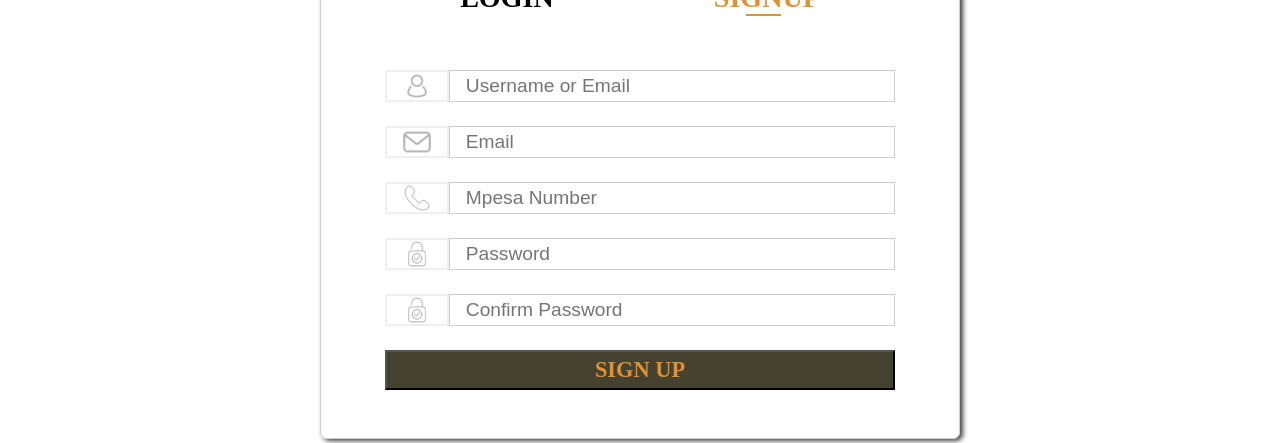
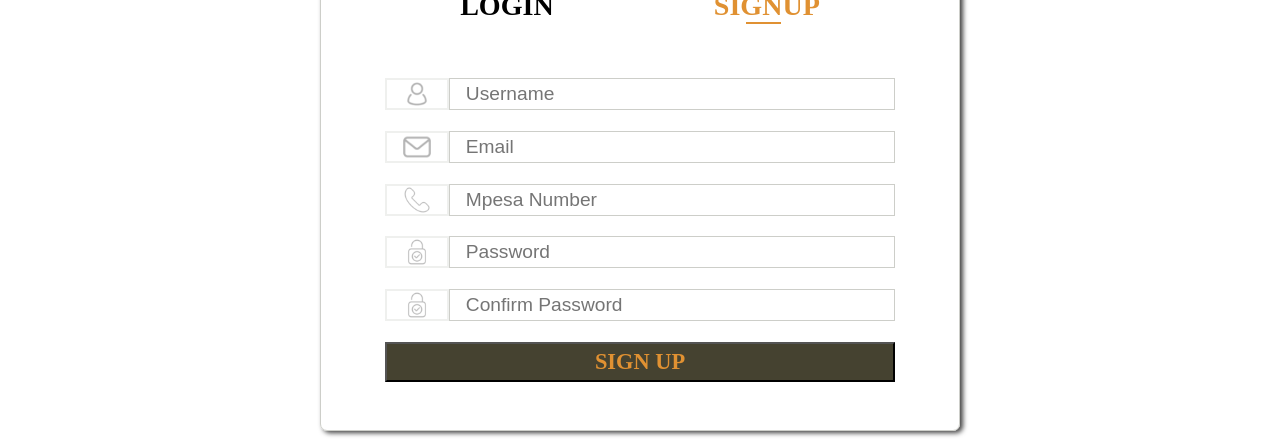
Before and after one commit to IainMosima/e-soko, a React (Create React App) app in the folder frontend/: page /loginSignup in a window 1280 px wide. Both pictures are taken after a click on the element "SIGNUP". Shown: the part 218-661 px from the top of the page. Built offline with nearby package versions, Linux system fonts and the light colour scheme; no server answers.

Commit message:
debugging

```diff
--- a/frontend/src/components/LoginSignUp/Signup.tsx
+++ b/frontend/src/components/LoginSignUp/Signup.tsx
@@ -7,7 +7,7 @@ const SignUpForm = () => {
             <form>
                 <div>
                     <img src={Images.accountIcon} alt='profile-icon'/>
-                    <input type='text' placeholder="Username or Email"/>
+                    <input type='text' placeholder="Username"/>
                 </div>
 
                 <div>
--- a/frontend/src/components/LoginSignUp/forms.scss
+++ b/frontend/src/components/LoginSignUp/forms.scss
@@ -66,7 +66,7 @@
                 display: flex;
                 justify-content: center;
                 align-items: center;
-                margin-bottom: 1.5rem;
+                margin-bottom: 1.3rem;
                 height: 2rem;
 
 
--- a/frontend/src/components/Navbar/Navbar.scss
+++ b/frontend/src/components/Navbar/Navbar.scss
@@ -165,7 +165,7 @@
         }
 
         .my_account {
-            button {
+            .link {
                width: 80%;
                height: 4vh;
                margin: 7px auto 7px;
@@ -177,11 +177,11 @@
                border-radius: 7px 7px 7px 7px;
                -webkit-border-radius: 7px 7px 7px 7px;
                -moz-border-radius: 7px 7px 7px 7px;
+               text-decoration: none;
+               text-align: center;
+               text-transform: uppercase;
+               padding-top: 0.6rem;
 
-               a {
-                text-decoration: none;
-                color: inherit;
-               }
 
             }
 
--- a/frontend/src/components/Navbar/Navbar.tsx
+++ b/frontend/src/components/Navbar/Navbar.tsx
@@ -146,7 +146,7 @@ const Navbar = ({ categories, menuToogle, setMenuToogle }: NavbarProps) => {
                             className="more_info my_account"
                         >
                             <ul>
-                                <button><Link to='/loginSignup'>Sign In</Link></button>
+                                <Link to='/loginSignup' className="link">Sign In</Link>
 
 
                                 <hr />
```
